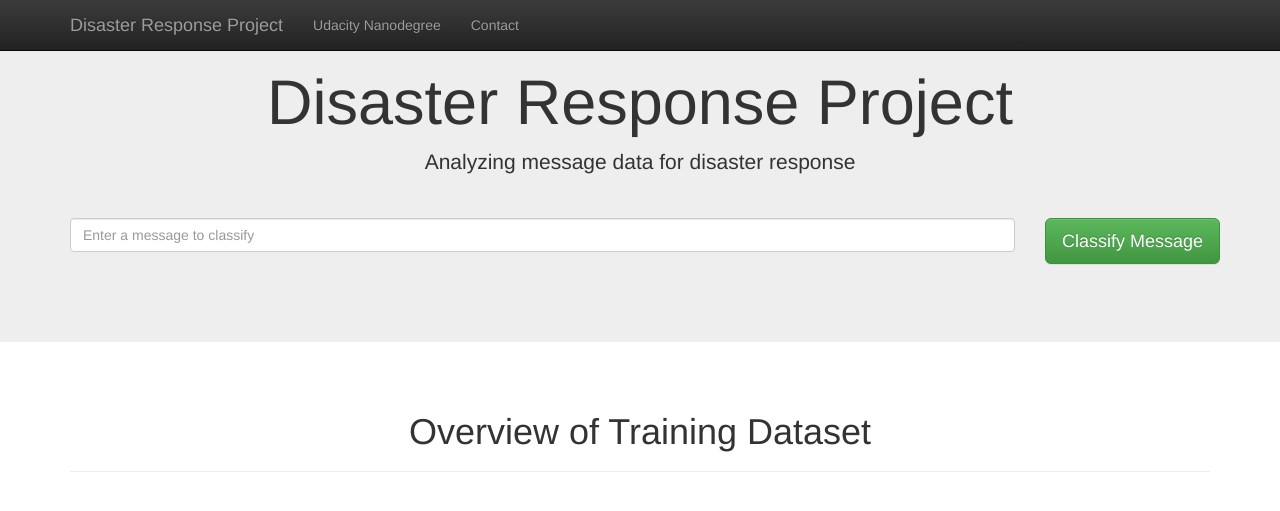
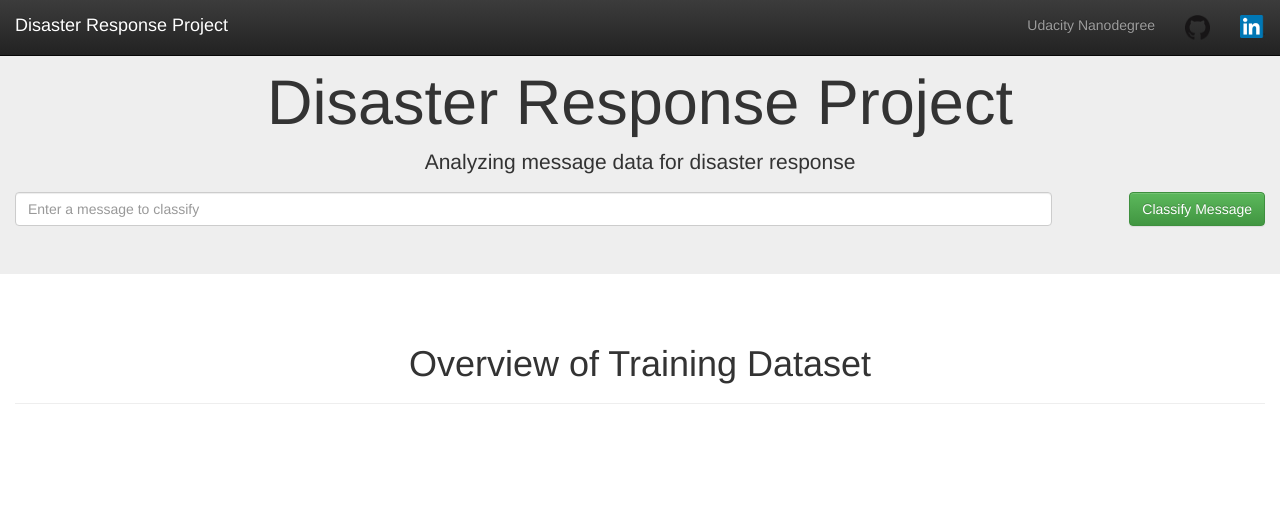
Before and after one commit to shahzeb-akhtar/Disaster_Response_Pipeline, a Flask app: template app/templates/master.html in a window 1280 px wide. Shown: the top 511 px of the page. Run offline with Flask 2, Linux system fonts and the light colour scheme; the template is opened without the code that fills it, so the values that code supplies are empty; parts of the project's set-up code (start-up, migrations or seed data) failed here and were passed over; some libraries are stand-ins or nearby versions.

Commit message:
Update on home page

```diff
--- a/app/run.py
+++ b/app/run.py
@@ -1,5 +1,4 @@
 import json
-import plotly
 import pandas as pd
 import sys
 
@@ -8,7 +7,6 @@ from nltk.tokenize import word_tokenize
 
 from flask import Flask
 from flask import render_template, request, jsonify
-from plotly.graph_objs import Bar
 from sklearn.externals import joblib
 from sqlalchemy import create_engine, inspect
 
--- a/app/static/js/DisasterResponse.js
+++ b/app/static/js/DisasterResponse.js
@@ -1,15 +1,38 @@
 $(document).ready(function(){
+	let messageRow = d3.select("#message_row"),
+		predictionRow = d3.select("#prediction_row"),
+		predictedPara = d3.select("#predicted_classes"),
+		typedPara = d3.select("#typed_message"),
+		queryInput = d3.select("#query"),
+		query;
+
+	messageRow.style("display", "none");
+	predictionRow.style("display", "none");
 	$('#submit_button').on('click', function(event){
+		query = $('#query').val();
+		queryInput.property("value", "");
+		messageRow.style("display", "none");
+		predictionRow.style("display", "none");
+		predictedPara.selectAll("*").remove();
 		$.ajax({
 			data:{
-				query: $('#query').val()
+				query: query
 			},
 			type:'POST',
 			url: '/predict'
 		})
 		.done(function(data){
 			if(data.result){
-				$("#predicted_classes").html(data.result);
+				messageRow.style("display", null);
+				predictionRow.style("display", null);
+				typedPara.html(query);
+				data.result.forEach(function(r){
+					predictedPara.append("span")
+									.attr("class", "badge")
+									.style("background-color", "#479e47")
+									.html(r);
+				});
+				$().html();
 			}
 		});
 	});
--- a/app/templates/master.html
+++ b/app/templates/master.html
@@ -10,6 +10,7 @@
     <link rel="stylesheet" href="https://maxcdn.bootstrapcdn.com/bootstrap/3.3.7/css/bootstrap.min.css" integrity="sha384-BVYiiSIFeK1dGmJRAkycuHAHRg32OmUcww7on3RYdg4Va+PmSTsz/K68vbdEjh4u" crossorigin="anonymous">
     <link rel="stylesheet" href="https://maxcdn.bootstrapcdn.com/bootstrap/3.3.7/css/bootstrap-theme.min.css" integrity="sha384-rHyoN1iRsVXV4nD0JutlnGaslCJuC7uwjduW9SVrLvRYooPp2bWYgmgJQIXwl/Sp" crossorigin="anonymous">
     <script src="https://ajax.googleapis.com/ajax/libs/jquery/3.3.1/jquery.min.js"></script>
+	<script src="https://maxcdn.bootstrapcdn.com/bootstrap/3.4.1/js/bootstrap.min.js"></script>
     <!--script src="https://cdn.plot.ly/plotly-latest.min.js"></script-->
 	<script src="../static/js/d3-v4.js"></script>
 	<script src="../static/js/DisasterResponse.js"></script>
@@ -18,56 +19,70 @@
 <body>
 
 <nav class="navbar navbar-inverse navbar-fixed-top">
-    <div class="container">
+	<div class="container-fluid">
         <div class="navbar-header">
-            <a class="navbar-brand" href="/">Disaster Response Project</a>
+		<button type="button" class="navbar-toggle" data-toggle="collapse" data-target="#myNavbar">
+			<span class="icon-bar"></span>
+			<span class="icon-bar"></span>
+			<span class="icon-bar"></span>
+		</button>
+            <a class="navbar-brand" href="#">Disaster Response Project</a>
         </div>
-        <div id="navbar" class="collapse navbar-collapse">
-            <ul class="nav navbar-nav">
-                <li><a href="https://www.udacity.com/course/data-scientist-nanodegree--nd025">Udacity Nanodegree</a></li>
-                <li><a href="https://github.com/shahzeb-akhtar">Contact</a></li>
+        <div id="myNavbar" class="collapse navbar-collapse">
+			<ul class="nav navbar-nav navbar-right">
+				<li><a href="https://www.udacity.com/course/data-scientist-nanodegree--nd025" target="_blank">Udacity Nanodegree</a></li>
+				<!--li><a href="https://github.com/shahzeb-akhtar" target="_blank">Contact</a></li-->
+				<li><a href="https://github.com/shahzeb-akhtar" target="_blank"><img src="../static/img/githublogo.png" alt="github" width="25px"></a></li>
+				<li><a href="https://www.linkedin.com/in/shahzebakhtar/" target="_blank"><img src="../static/img/linkedinlogo.png" alt="linkedin" width="25px"></a></li>
 			</ul>
         </div>
 	</div>
 </nav>
 
-
 <div class="jumbotron">
-    <div class="container">
 	<h1 class="text-center">Disaster Response Project</h1>
 	<p class="text-center">Analyzing message data for disaster response</p>
-        <hr />
-
+	<div class="container-fluid">
 		<div class="row">
-			<div class="col-lg-10">
-				<input type="text" class="form-control form-control-lg" id="query" placeholder="Enter a message to classify"/>
+			<div class="col-sm-10 col-md-10 col-lg-10">
+				<input type="text" id="query" class="form-control" placeholder="Enter a message to classify" autocomplete="on" />
 			</div>
-			<div class="col-lg-2">
-				<button id="submit_button" class="btn btn-lg btn-success">Classify Message</button>
+			<div class="col-sm-2 col-md-2 col-lg-2">
+				<button id="submit_button" class="btn btn-success pull-right">Classify Message</button>
 			</div>
-            <!--div class="col-lg-12 form-group-lg">
-
-                <form action="/predict" method="POST">
-                    <input type="text" class="form-control form-control-lg" id="query" placeholder="Enter a message to classify">
-                    <div class="col-lg-offset-5">
-                        <button type="submit" class="btn btn-lg btn-success">Classify Message</button>
 		</div>
-                </form>
-            </div-->
-        </div>
-		<div class="row"><p id="typed_message"></p></div>
-		<div class="row"><p id="predicted_classes"></p></div>
 	</div>
 </div>
 
-<div class="container">
+<div class="container-fluid">
+	<div class="row" id="message_row">
+		<div class="col-sm-3 col-md-3 col-lg-3">
+			<p style="font-weight:bold;">Typed Message:</p>
+		</div>
+		<div class="col-sm-9 col-md-9 col-lg-9">
+			<p id="typed_message"></p>
+		</div>
+	</div>
+	<div class="row" id="prediction_row">
+		<div class="col-sm-3 col-md-3 col-lg-3">
+			<p style="font-weight:bold;">Predicted Categories:</p>
+		</div>
+		<div class="col-sm-9 col-md-9 col-lg-9">
+			<p id="predicted_classes"></p>
+		</div>
+	</div>
+</div>
+<div class="container-fluid">
 	<div class="page-header">
 		<h1 class="text-center">Overview of Training Dataset</h1>
 	</div>
 </div>
+<div class="container-fluid">
 	<div style="padding:10px;" id="chart_0"></div>
 	<div style="padding:10px;" id="chart_1"></div>
 	<div style="padding:10px;" id="chart_2"></div>
+</div>
+
 
 <script type="text/javascript">
 	const catsJSON = {{catsJSON | safe}};
```
Also changed, not shown: app/static/img/githublogo.png (added), app/static/img/linkedinlogo.png (added). Lines whose indentation alone changed are shown as unchanged.
